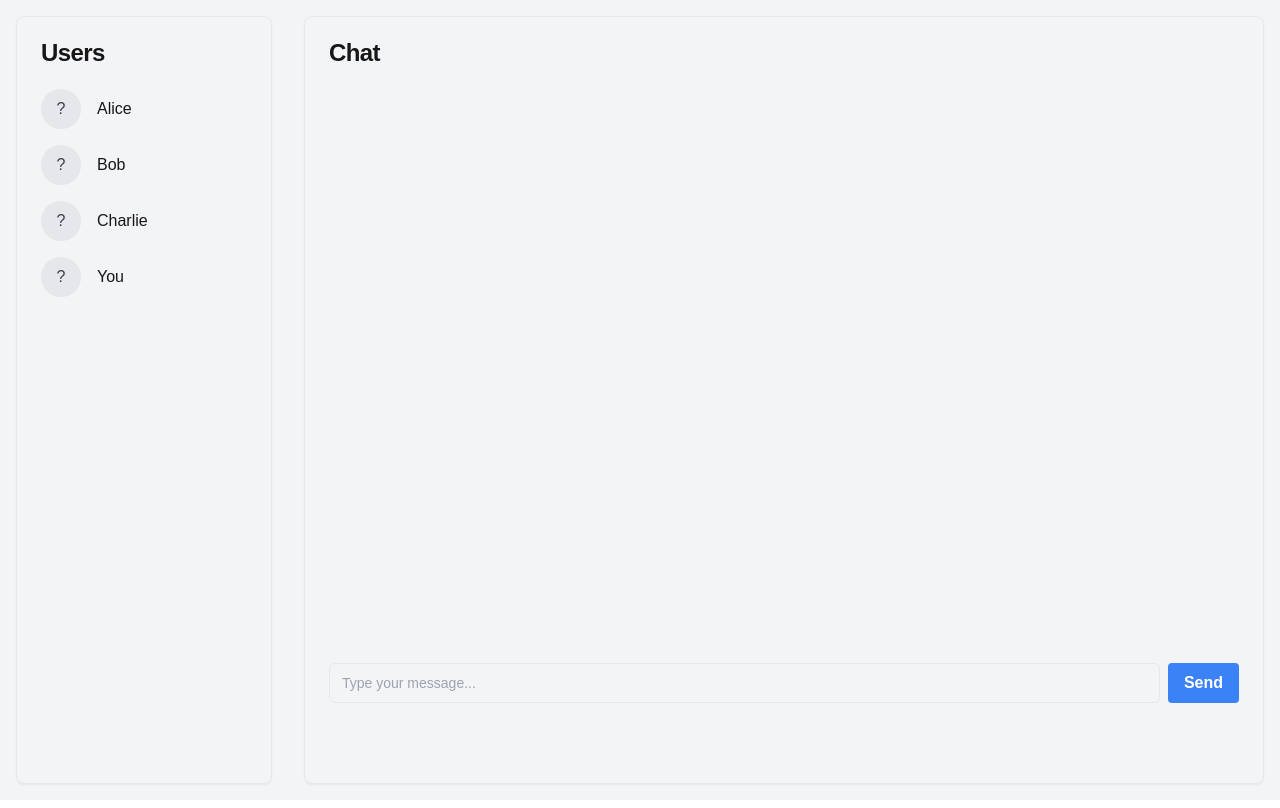
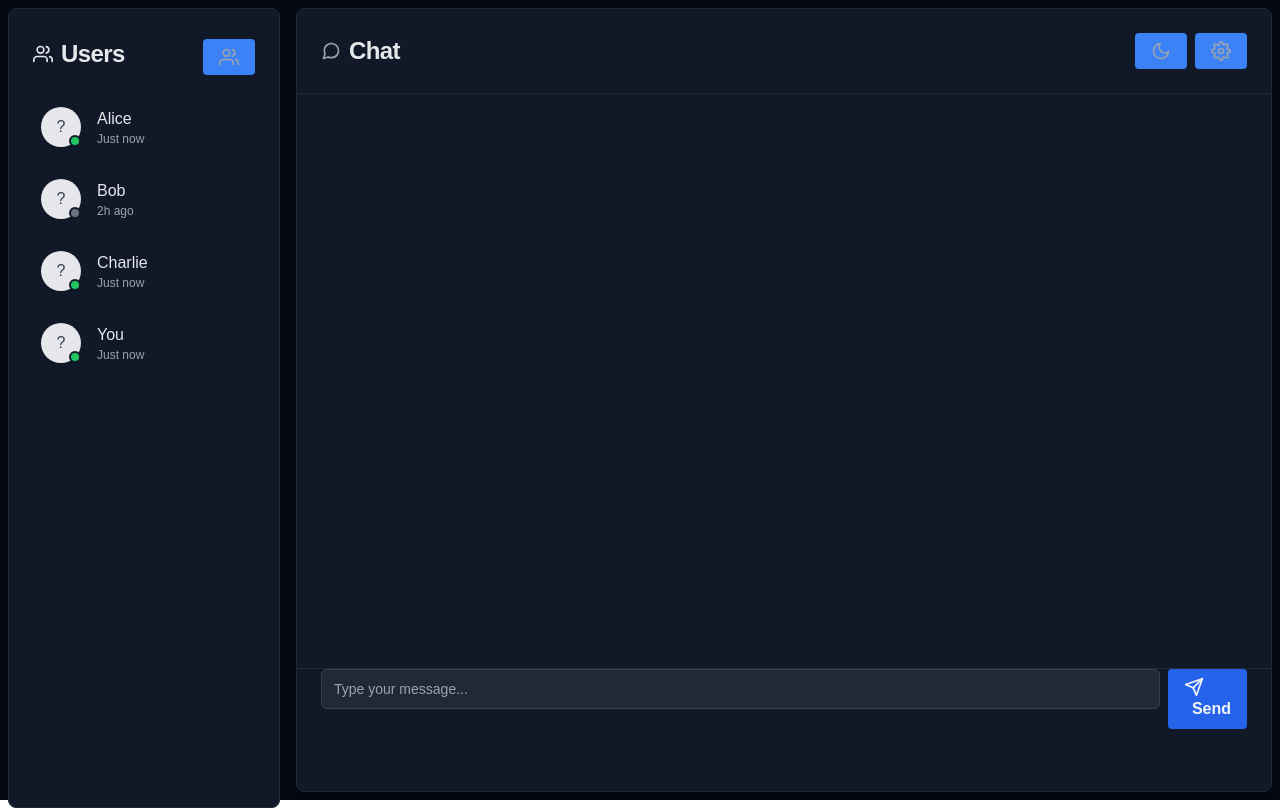
Before and after one commit to prashantxy/nowappfront_end, a Next.js app: page /chat in a window 1280 px wide. Built offline with nearby package versions, Linux system fonts and the light colour scheme.

Commit message:
Update page.tsx

```diff
--- a/app/chat/page.tsx
+++ b/app/chat/page.tsx
@@ -1,5 +1,5 @@
 "use client"
-import { JSXElementConstructor, Key, ReactElement, ReactNode, ReactPortal, useEffect, useState } from "react"
+import { useEffect, useState } from "react"
 import { useChat } from "ai/react"
 import { Button } from "../components/ui/button"
 import { Input } from "../components/ui/input"
@@ -7,73 +7,174 @@ import { Card, CardContent, CardFooter, CardHeader, CardTitle } from "../compone
 import { ScrollArea } from "../components/ui/scroll-area"
 import { Avatar, AvatarFallback, AvatarImage } from "../components/ui/avatar"
 
+// Simple SVG icons as components
+const Icons = {
+  Users: () => (
+    <svg xmlns="http://www.w3.org/2000/svg" width="20" height="20" viewBox="0 0 24 24" fill="none" stroke="currentColor" strokeWidth="2" strokeLinecap="round" strokeLinejoin="round">
+      <path d="M17 21v-2a4 4 0 0 0-4-4H5a4 4 0 0 0-4 4v2"></path>
+      <circle cx="9" cy="7" r="4"></circle>
+      <path d="M23 21v-2a4 4 0 0 0-3-3.87"></path>
+      <path d="M16 3.13a4 4 0 0 1 0 7.75"></path>
+    </svg>
+  ),
+  Message: () => (
+    <svg xmlns="http://www.w3.org/2000/svg" width="20" height="20" viewBox="0 0 24 24" fill="none" stroke="currentColor" strokeWidth="2" strokeLinecap="round" strokeLinejoin="round">
+      <path d="M21 11.5a8.38 8.38 0 0 1-.9 3.8 8.5 8.5 0 0 1-7.6 4.7 8.38 8.38 0 0 1-3.8-.9L3 21l1.9-5.7a8.38 8.38 0 0 1-.9-3.8 8.5 8.5 0 0 1 4.7-7.6 8.38 8.38 0 0 1 3.8-.9h.5a8.48 8.48 0 0 1 8 8v.5z"></path>
+    </svg>
+  ),
+  Moon: () => (
+    <svg xmlns="http://www.w3.org/2000/svg" width="20" height="20" viewBox="0 0 24 24" fill="none" stroke="currentColor" strokeWidth="2" strokeLinecap="round" strokeLinejoin="round">
+      <path d="M21 12.79A9 9 0 1 1 11.21 3 7 7 0 0 0 21 12.79z"></path>
+    </svg>
+  ),
+  Settings: () => (
+    <svg xmlns="http://www.w3.org/2000/svg" width="20" height="20" viewBox="0 0 24 24" fill="none" stroke="currentColor" strokeWidth="2" strokeLinecap="round" strokeLinejoin="round">
+      <circle cx="12" cy="12" r="3"></circle>
+      <path d="M19.4 15a1.65 1.65 0 0 0 .33 1.82l.06.06a2 2 0 0 1 0 2.83 2 2 0 0 1-2.83 0l-.06-.06a1.65 1.65 0 0 0-1.82-.33 1.65 1.65 0 0 0-1 1.51V21a2 2 0 0 1-2 2 2 2 0 0 1-2-2v-.09A1.65 1.65 0 0 0 9 19.4a1.65 1.65 0 0 0-1.82.33l-.06.06a2 2 0 0 1-2.83 0 2 2 0 0 1 0-2.83l.06-.06a1.65 1.65 0 0 0 .33-1.82 1.65 1.65 0 0 0-1.51-1H3a2 2 0 0 1-2-2 2 2 0 0 1 2-2h.09A1.65 1.65 0 0 0 4.6 9a1.65 1.65 0 0 0-.33-1.82l-.06-.06a2 2 0 0 1 0-2.83 2 2 0 0 1 2.83 0l.06.06a1.65 1.65 0 0 0 1.82.33H9a1.65 1.65 0 0 0 1-1.51V3a2 2 0 0 1 2-2 2 2 0 0 1 2 2v.09a1.65 1.65 0 0 0 1 1.51 1.65 1.65 0 0 0 1.82-.33l.06-.06a2 2 0 0 1 2.83 0 2 2 0 0 1 0 2.83l-.06.06a1.65 1.65 0 0 0-.33 1.82V9a1.65 1.65 0 0 0 1.51 1H21a2 2 0 0 1 2 2 2 2 0 0 1-2 2h-.09a1.65 1.65 0 0 0-1.51 1z"></path>
+    </svg>
+  ),
+  Send: () => (
+    <svg xmlns="http://www.w3.org/2000/svg" width="20" height="20" viewBox="0 0 24 24" fill="none" stroke="currentColor" strokeWidth="2" strokeLinecap="round" strokeLinejoin="round">
+      <line x1="22" y1="2" x2="11" y2="13"></line>
+      <polygon points="22 2 15 22 11 13 2 9 22 2"></polygon>
+    </svg>
+  )
+}
+
 export default function ChatPage() {
   const { messages, input, handleInputChange, handleSubmit } = useChat()
   const [resolvedMessages, setResolvedMessages] = useState<any[]>([])
-  const [users] = useState(["Alice", "Bob", "Charlie", "You"])
+  const [users] = useState([
+    { name: "Alice", status: "online", lastSeen: "Just now" },
+    { name: "Bob", status: "offline", lastSeen: "2h ago" },
+    { name: "Charlie", status: "online", lastSeen: "Just now" },
+    { name: "You", status: "online", lastSeen: "Just now" }
+  ])
+  const [showUserList, setShowUserList] = useState(true)
 
-  // Handle async message content (if it's a Promise)
   useEffect(() => {
     const resolveMessages = async () => {
       const resolved = await Promise.all(
         messages.map(async (message: any) => {
-
           const content = message.content instanceof Promise ? await message.content : message.content
-          return { ...message, content }
+          return {
+            ...message,
+            content,
+            timestamp: new Date().toLocaleTimeString(),
+            isRead: true
+          }
         })
       )
       setResolvedMessages(resolved)
     }
-
     resolveMessages()
-  }, [messages]) // Re-run when messages change
+  }, [messages])
 
   return (
-    <div className="flex h-screen bg-gray-100">
-      <Card className="w-64 m-4">
-        <CardHeader>
-          <CardTitle>Users</CardTitle>
-        </CardHeader>
-        <CardContent>
-          <ScrollArea className="h-[calc(100vh-200px)]">
-            {users.map((user, index) => (
-              <div key={index} className="flex items-center space-x-4 mb-4">
-                <Avatar>
-                  <AvatarImage src={`https://api.dicebear.com/6.x/initials/svg?seed=${user}`} />
-                  <AvatarFallback>{user[0]}</AvatarFallback>
-                </Avatar>
-                <span>{user}</span>
-              </div>
-            ))}
-          </ScrollArea>
-        </CardContent>
-      </Card>
-      <Card className="flex-grow m-4">
-        <CardHeader>
-          <CardTitle>Chat</CardTitle>
+    <div className="flex h-screen bg-gray-950">
+      {/* Sidebar */}
+      <div className={`${showUserList ? 'w-72' : 'w-16'} transition-all duration-300 ease-in-out`}>
+        <Card className="h-full m-2 bg-gray-900 border-gray-800">
+          <CardHeader className="flex flex-row items-center justify-between">
+            <CardTitle className="flex items-center text-gray-200">
+              <span className="mr-2"><Icons.Users /></span>
+              {showUserList && "Users"}
+            </CardTitle>
+            <Button
+              variant="ghost"
+              size="icon"
+              onClick={() => setShowUserList(!showUserList)}
+              className="text-gray-400 hover:text-gray-200"
+            >
+              <Icons.Users />
+            </Button>
+          </CardHeader>
+          {showUserList && (
+            <CardContent>
+              <ScrollArea className="h-[calc(100vh-140px)]">
+                {users.map((user, index) => (
+                  <div
+                    key={index}
+                    className="flex items-center space-x-4 mb-4 p-2 rounded-lg hover:bg-gray-800 transition-colors duration-200"
+                  >
+                    <div className="relative">
+                      <Avatar>
+                        <AvatarImage src={`https://api.dicebear.com/6.x/initials/svg?seed=${user.name}`} />
+                        <AvatarFallback className="bg-gray-700">{user.name[0]}</AvatarFallback>
+                      </Avatar>
+                      <div className={`absolute bottom-0 right-0 w-3 h-3 rounded-full border-2 border-gray-900
+                        ${user.status === 'online' ? 'bg-green-500' : 'bg-gray-500'}`} />
+                    </div>
+                    <div className="flex flex-col">
+                      <span className="text-gray-200">{user.name}</span>
+                      <span className="text-xs text-gray-400">{user.lastSeen}</span>
+                    </div>
+                  </div>
+                ))}
+              </ScrollArea>
+            </CardContent>
+          )}
+        </Card>
+      </div>
+
+      {/* Main Chat Area */}
+      <Card className="flex-grow m-2 bg-gray-900 border-gray-800">
+        <CardHeader className="border-b border-gray-800">
+          <div className="flex items-center justify-between">
+            <div className="flex items-center space-x-2">
+              <span className="text-gray-400"><Icons.Message /></span>
+              <CardTitle className="text-gray-200">Chat</CardTitle>
+            </div>
+            <div className="flex space-x-2">
+              <Button variant="ghost" size="icon" className="text-gray-400 hover:text-gray-200">
+                <Icons.Moon />
+              </Button>
+              <Button variant="ghost" size="icon" className="text-gray-400 hover:text-gray-200">
+                <Icons.Settings />
+              </Button>
+            </div>
+          </div>
         </CardHeader>
         <CardContent>
           <ScrollArea className="h-[calc(100vh-250px)]">
-            {resolvedMessages.map((m: { id: Key | null | undefined; role: string; content: ReactNode }) => (
-              <div key={m.id} className={`mb-4 ${m.role === "user" ? "text-right" : "text-left"}`}>
+            <div className="space-y-4 p-4">
+              {resolvedMessages.map((m) => (
                 <div
-                  className={`inline-block p-2 rounded-lg ${m.role === "user" ? "bg-blue-500 text-white" : "bg-gray-200"}`}
+                  key={m.id}
+                  className={`flex ${m.role === "user" ? "justify-end" : "justify-start"}`}
                 >
-                  {m.content}
+                  <div className={`flex flex-col max-w-[70%] ${m.role === "user" ? "items-end" : "items-start"}`}>
+                    <div
+                      className={`p-3 rounded-lg ${
+                        m.role === "user"
+                          ? "bg-blue-600 text-gray-100"
+                          : "bg-gray-800 text-gray-200"
+                      }`}
+                    >
+                      {m.content}
+                    </div>
+                    <span className="text-xs text-gray-500 mt-1">{m.timestamp}</span>
+                  </div>
                 </div>
-              </div>
-            ))}
+              ))}
+            </div>
           </ScrollArea>
         </CardContent>
-        <CardFooter>
+        <CardFooter className="border-t border-gray-800">
           <form onSubmit={handleSubmit} className="flex w-full space-x-2">
             <Input
               value={input}
               onChange={handleInputChange}
               placeholder="Type your message..."
-              className="flex-grow"
+              className="flex-grow bg-gray-800 border-gray-700 text-gray-200 placeholder-gray-400 focus:border-blue-500"
             />
-            <Button type="submit">Send</Button>
+            <Button
+              type="submit"
+              className="bg-blue-600 hover:bg-blue-700 text-gray-100"
+            >
+              <span className="mr-2"><Icons.Send /></span>
+              Send
+            </Button>
           </form>
         </CardFooter>
       </Card>
```
